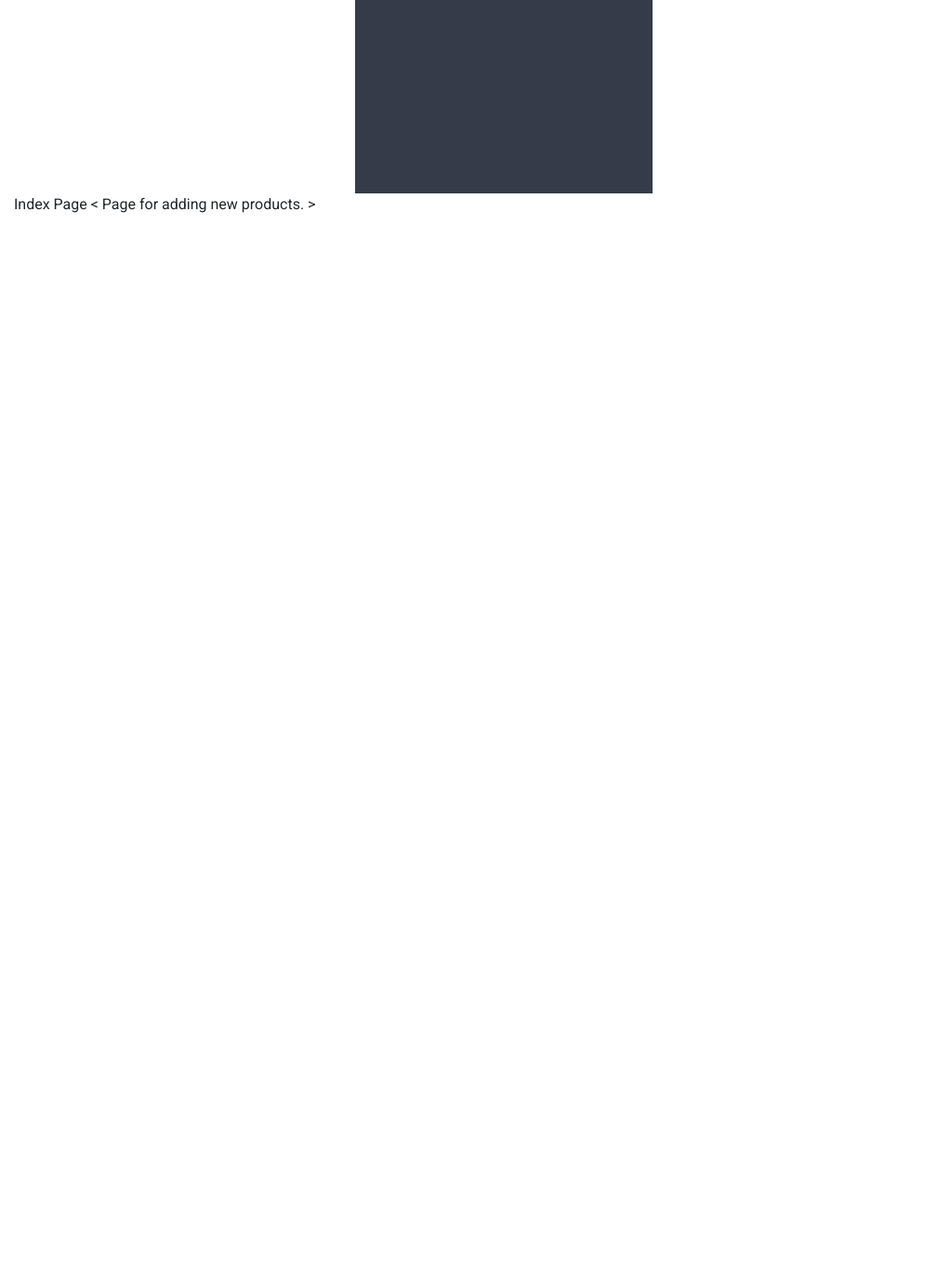
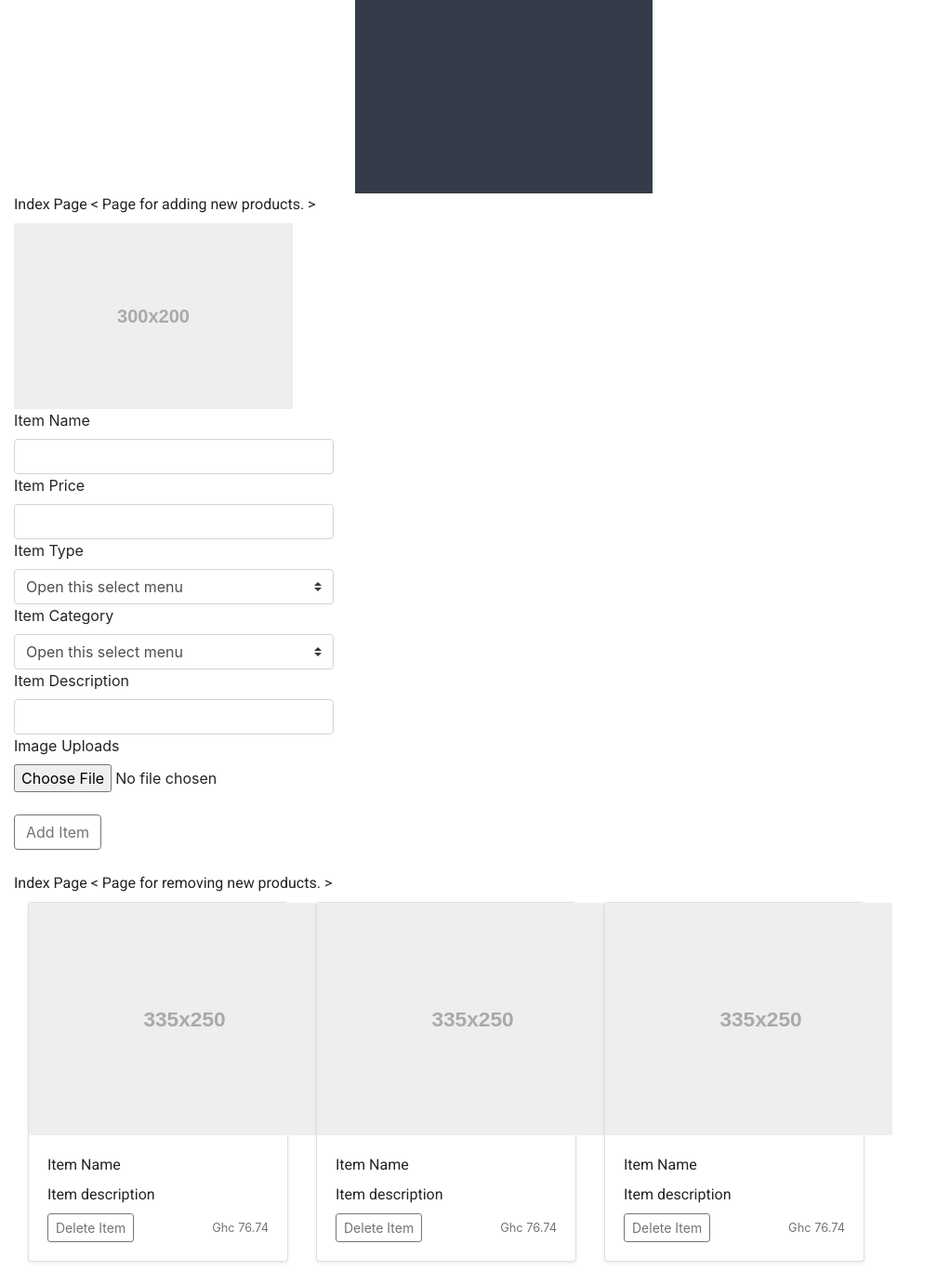
Before and after one commit to SedemQuame/Afroprints, a PHP site: page /html/admin/index.php in a window 1280 px wide. Shown: the part 965-2346 px from the top of the page at 93% size, without its empty margins (0-1008 px from the left). Run offline with PHP 8.4, Linux system fonts and the light colour scheme; some libraries are stand-ins or nearby versions.

Commit message:
working version, of products pane for admins to add different products, into the database.

```diff
--- a/css/custom/admin_index.css
+++ b/css/custom/admin_index.css
@@ -1,14 +1,11 @@
 .pane, .dashboard{
   height: 100vh;
+  overflow-y: auto;
 }
 
 .pane{
   background-color: #353b48;
   color: #ffffff;
-}
-
-.dashboard{
-
 }
 
 .site_icon_holder{
--- a/html/admin/index.php
+++ b/html/admin/index.php
@@ -20,8 +20,128 @@
     <div class="col-10 col-md-9 dashboard">
       <!-- Place various, tabs here. -->
       <p>Index Page &lt; Page for adding new products. &gt;</p>
+      <!--
+      Things to include.
+      * Brand name
+      * Brand description
+      * Brand images
+      * Item type
+      * Item Price
+      * Item category
+      -->
+
+      <div class="">
+        <img src="holder.js/300x200">
+      </div>
+
+      <form action="../../php/custom/upload_items.php" method="post" enctype="multipart/form-data">
+        <div class="">
+          <label for="">Item Name </label>
+          <input class="form-control" type="text" id="" name="item_name" required>
+        </div>
+
+        <div class="">
+          <label for="">Item Price </label>
+          <input class="form-control" type="text" id="" name="item_price" required>
+        </div>
+
+        <div class="">
+          <label for="">Item Type </label>
+          <select class="custom-select" id="" name="item_type" required>
+            <option selected>Open this select menu</option>
+            <option value="tops">Tops</option>
+            <option value="shoes">Shoes</option>
+            <option value="bags">Bags</option>
+            <option value="accessories">Accessories</option>
+          </select>
+        </div>
+
+        <div class="">
+          <label for="">Item Category </label>
+          <select class="custom-select" id="" name="item_category" required>
+            <option selected>Open this select menu</option>
+            <option value="men">Men</option>
+            <option value="women">Women</option>
+            <option value="kids">Kids</option>
+          </select>
+        </div>
+
+        <div class="">
+          <label for="">Item Description </label>
+          <input class="form-control" type="text" id="" name="item_description" required>
+        </div>
+
+        <div class="">
+          <label for="">Image Uploads </label>
+          <br>
+          <input class="" type="file" id="" name="myfile" required>
+        </div>
+        <br>
+
+        <div class="">
+          <input class="btn btn-outline-secondary" type="submit" name="submit" value="Add Item">
+        </div>
+      </form>
+
+      <br>
+      <br>
+      <p>Index Page &lt; Page for removing new products. &gt;</p>
+      <div class="row">
+        <div class="col-sm-12 col-md-6 col-lg-4">
+          <div class="card mb-4 shadow-sm">
+            <!-- <img class="bd-placeholder-img card-img-top" src="../../AfricanPrintSite/africanfashion/tops/top%20(9).jpg" alt="" width="100%" height="225"> -->
+            <img src="holder.js/335x250">
+            <div class="card-body">
+              <p class="card-text">Item Name</p>
+              <p class="card-text">Item description</p>
+              <div class="d-flex justify-content-between align-items-center">
+                <form class="" action="" method="post">
+                  <button type="button" class="openBtn btn btn-sm btn-outline-secondary">Delete Item</button>
+                </form>
+                <small class="text-muted">Ghc 76.74</small>
+              </div>
+            </div>
+          </div>
+        </div>
+
+        <div class="col-sm-12 col-md-6 col-lg-4">
+          <div class="card mb-4 shadow-sm">
+            <!-- <img class="bd-placeholder-img card-img-top" src="../../AfricanPrintSite/africanfashion/tops/top%20(9).jpg" alt="" width="100%" height="225"> -->
+            <img src="holder.js/335x250">
+            <div class="card-body">
+              <p class="card-text">Item Name</p>
+              <p class="card-text">Item description</p>
+              <div class="d-flex justify-content-between align-items-center">
+                <form class="" action="" method="post">
+                  <button type="button" class="openBtn btn btn-sm btn-outline-secondary">Delete Item</button>
+                </form>
+                <small class="text-muted">Ghc 76.74</small>
+              </div>
+            </div>
+          </div>
+        </div>
+
+        <div class="col-sm-12 col-md-6 col-lg-4">
+          <div class="card mb-4 shadow-sm">
+            <!-- <img class="bd-placeholder-img card-img-top" src="../../AfricanPrintSite/africanfashion/tops/top%20(9).jpg" alt="" width="100%" height="225"> -->
+            <img src="holder.js/335x250">
+            <div class="card-body">
+              <p class="card-text">Item Name</p>
+              <p class="card-text">Item description</p>
+              <div class="d-flex justify-content-between align-items-center">
+                <form class="" action="" method="post">
+                  <button type="button" class="openBtn btn btn-sm btn-outline-secondary">Delete Item</button>
+                </form>
+                <small class="text-muted">Ghc 76.74</small>
+              </div>
+            </div>
+          </div>
+        </div>
+      </div>
+
     </div>
     <!-- JavaScript Frameworks and libraries. -->
+    <script src="../../js/framework/holder.js" charset="utf-8"></script>
     <?php include '../../php/custom/included_pages/common_js.php'; ?>
     <script src="../../js/custom/modal.js" charset="utf-8"></script>
   </body>
```
Also changed, not shown: php/custom/upload_items.php (added, +90 -0 lines).
